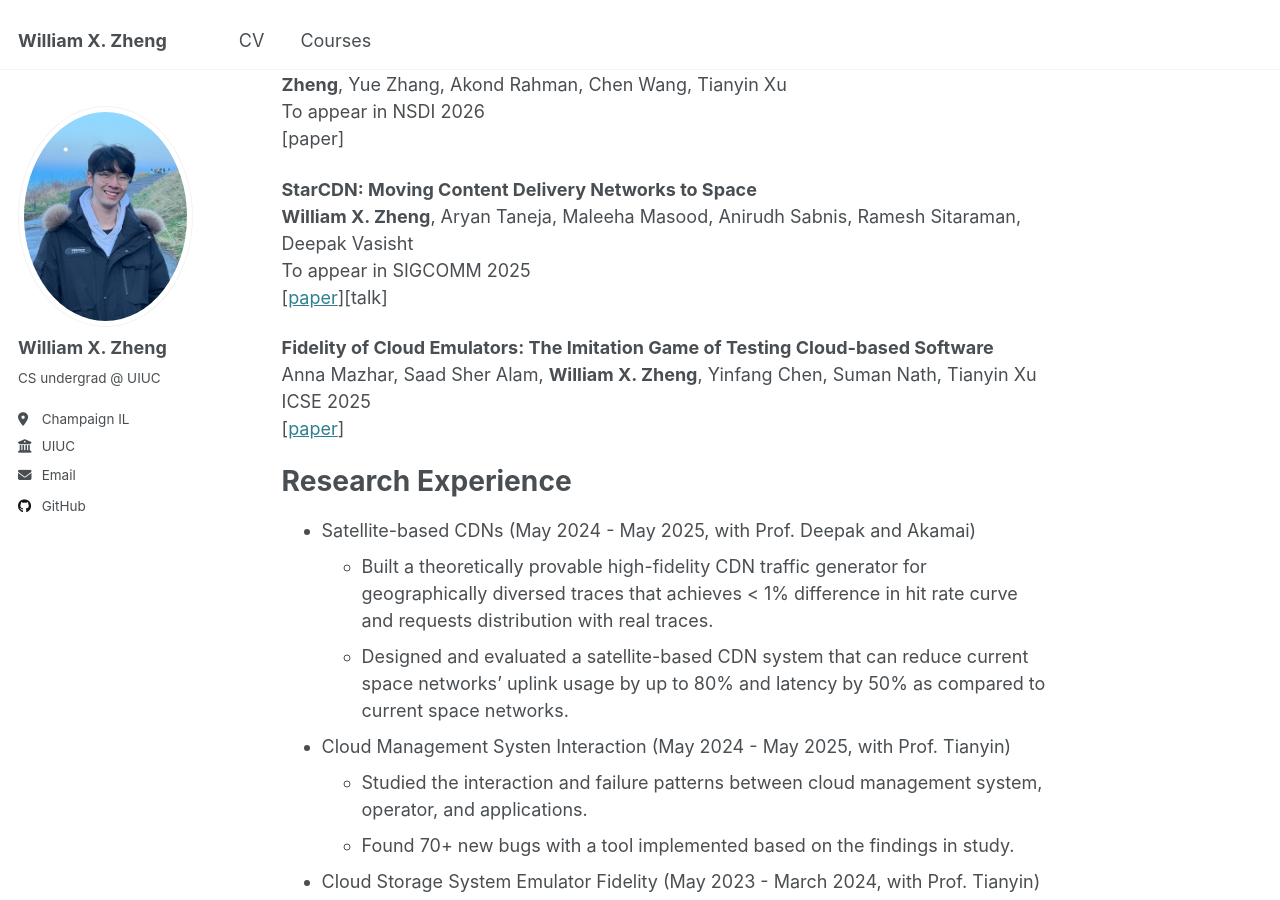
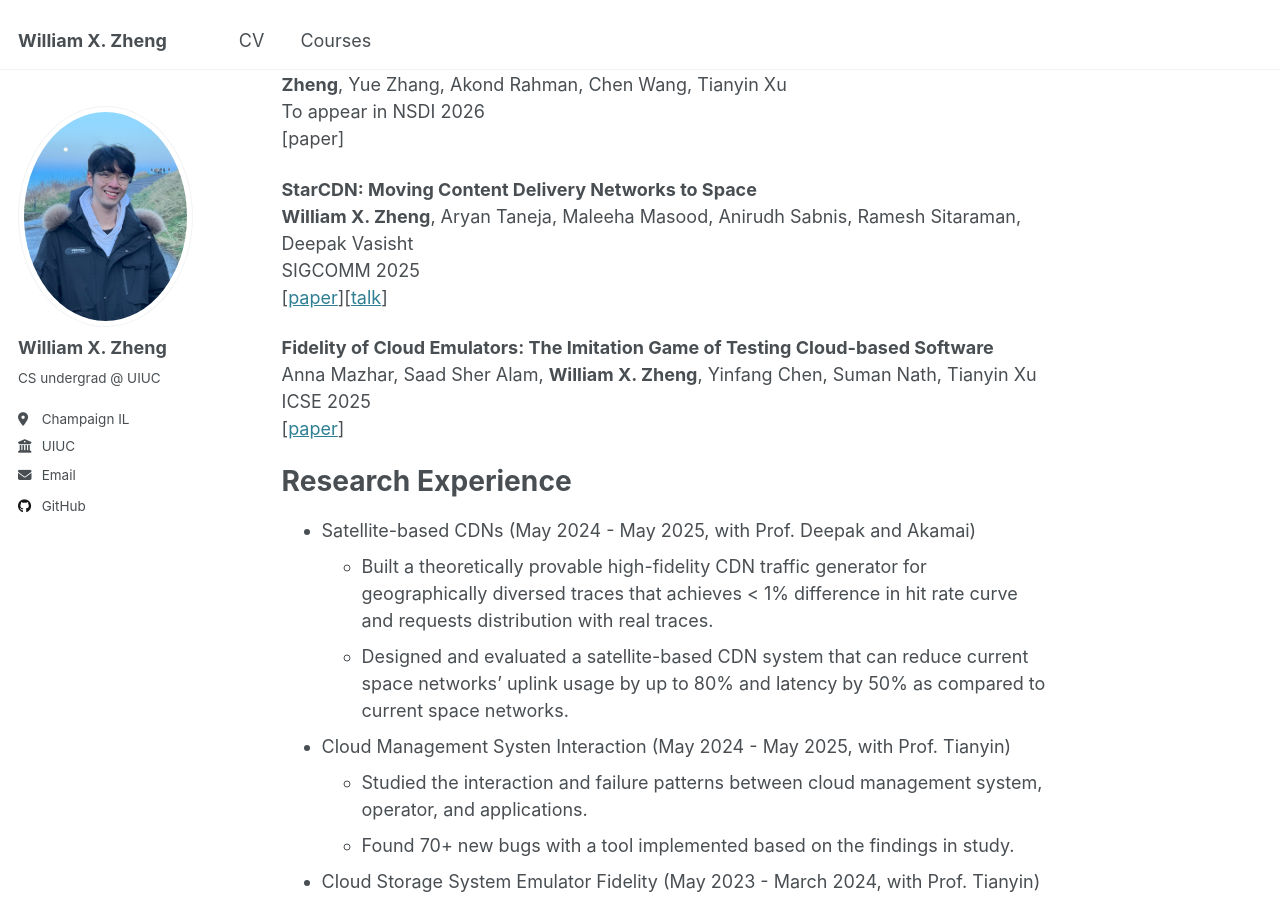
Before and after one commit to xinze-zheng/xinze-zheng.github.io, a Jekyll site: the page built from _pages/about.md, in a window 1280 px wide and 900 px high, scrolled down 772 px. Built offline with Jekyll 4.4.1, drawn with Linux system fonts in a browser that asks for light colours.

Commit message:
Update about.md

```diff
--- a/_pages/about.md
+++ b/_pages/about.md
@@ -29,8 +29,8 @@ To appear in NSDI 2026\\
 
 **StarCDN: Moving Content Delivery Networks to Space**\\
 **William X. Zheng**, Aryan Taneja, Maleeha Masood, Anirudh Sabnis, Ramesh Sitaraman, Deepak Vasisht\\
-To appear in SIGCOMM 2025\\
-[[paper](https://dl.acm.org/doi/10.1145/3718958.3754345)][talk]
+SIGCOMM 2025\\
+[[paper](https://dl.acm.org/doi/10.1145/3718958.3754345)][[talk](https://www.youtube.com/watch?v=-dX0DbW-9iY)]
 
 **Fidelity of Cloud Emulators: The Imitation Game of Testing Cloud-based Software**\\
 Anna Mazhar, Saad Sher Alam, **William X. Zheng**, Yinfang Chen, Suman Nath, Tianyin Xu\\
```
